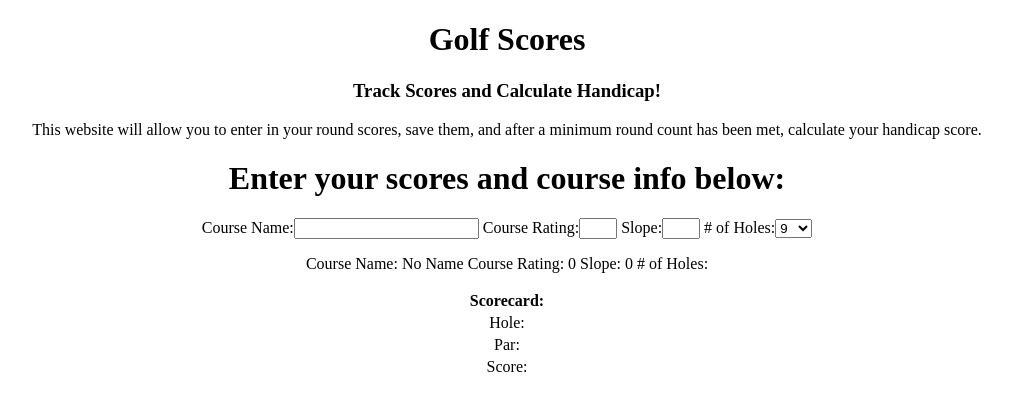
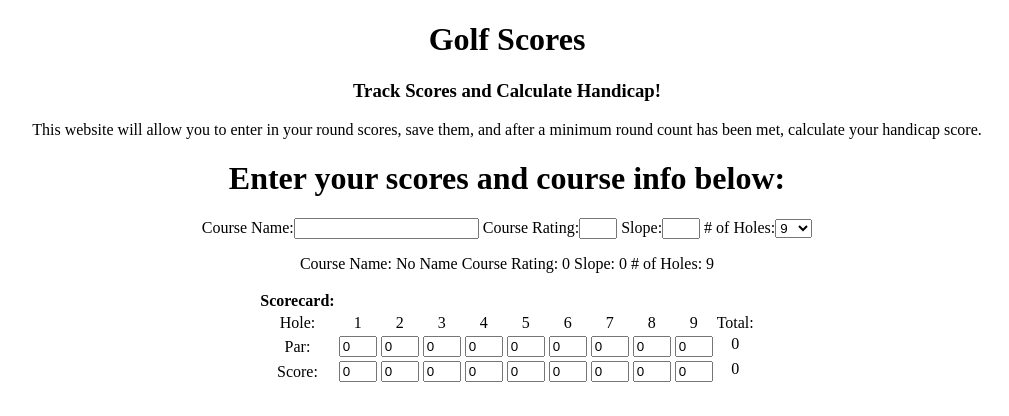
Before and after one commit to brandoncabael/golf-sc-hc-tracker, a React (Create React App) app: page / in a window 1280 px wide. Shown: the top 416 px of the page, without its empty margins (133-1142 px from the left). Built offline with nearby package versions, Linux system fonts and the light colour scheme.

Commit message:
Added in calculation functionality Defaulted hole count selection to 9 holes

```diff
--- a/src/Components/Form.js
+++ b/src/Components/Form.js
@@ -8,14 +8,50 @@ class Form extends Component {
             courseName: 'No Name',
             courseRating: 0,
             slope: 0,
-            holeCount: []
+            holeCount: 9,
+            playerTotalScore: 0,
+            parTotalScore: 0,
+            playerScoresArray: [],
+            parScoresArray: []
+
         }
         this.formHandler = this.formHandler.bind(this);
+        this.playerScoresHandler = this.playerScoresHandler.bind(this);
+        this.parScoresHandler = this.parScoresHandler.bind(this);
     }
     formHandler(key, event) {
         const newState = {};
         newState[key] = event.target.value
         this.setState(newState)
+        console.log(this.state)
+        if (key === "holeCount")
+            this.setState({
+                playerTotalScore: 0,
+                parTotalScore: 0,
+                playerScoresArray: [],
+                parScoresArray: []
+            })
+    }
+
+    playerScoresHandler(key, event) {
+        const newState = {};
+        const oldScores = this.state.playerScoresArray;
+        oldScores[key] = parseInt(event.target.value);
+        this.setState({
+            playerScoresArray: oldScores,
+            playerTotalScore: oldScores.reduce((a, b) => ((a || 0)+(b || 0)), 0)
+        })
+        console.log(this.state)
+    }
+
+    parScoresHandler(key, event) {
+        const newState = {};
+        const oldScores = this.state.parScoresArray;
+        oldScores[key] = parseInt(event.target.value);
+        this.setState({
+            parScoresArray: oldScores,
+            parTotalScore: oldScores.reduce((a, b) => ((a || 0) + (b || 0)), 0)
+        })
         console.log(this.state)
     }
 
@@ -25,8 +61,8 @@ class Form extends Component {
         let parScoreArray = [];
         for (let i = 0; i < this.state.holeCount; i++) {
             holeNumber.push(<td>{i + 1}</td>);
-            playerScoreArray.push(<td><input type="number" name="playerScore[]" class="playerScore" /></td>);
-            parScoreArray.push(<td><input type="number" name="parScore[]" class="parScore" /></td>);
+            playerScoreArray.push(<td><input type="number" name={"player" + i} className="playerScore" defaultValue={this.state.playerScoresArray[i] || 0} onKeyUp={e => this.playerScoresHandler(i, e)} /></td>);
+            parScoreArray.push(<td><input type="number" name={"par" + i} className="parScore" defaultValue={this.state.parScoresArray[i] || 0} onKeyUp={e => this.parScoresHandler(i, e)} /></td>);
         }
         return (
             <table className="center">
@@ -37,14 +73,17 @@ class Form extends Component {
                     <tr>
                         <td>Hole:</td>
                         {holeNumber}
+                        <td>Total:</td>
                     </tr>
                     <tr>
                         <td>Par:</td>
                         {parScoreArray}
+                        {this.state.parTotalScore}
                     </tr>
                     <tr>
                         <td>Score:</td>
                         {playerScoreArray}
+                        {this.state.playerTotalScore}
                     </tr>
                 </tbody>
             </table>
```
